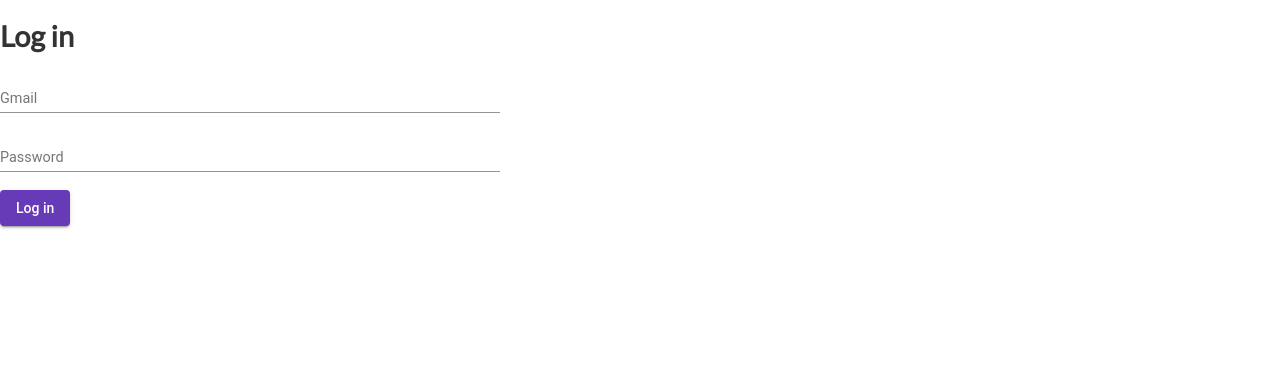
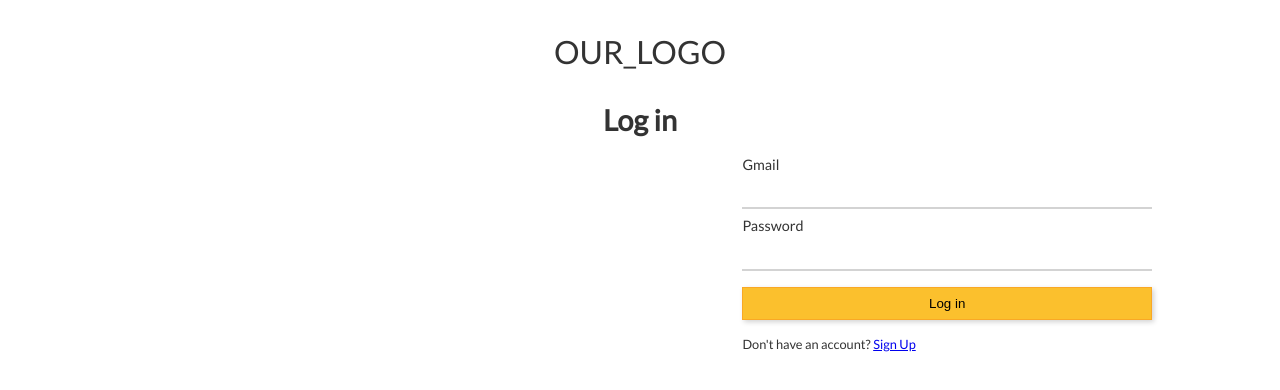
Before and after one commit to SakshiShreya/chagmo-app, an Angular app in the folder client/: page / in a window 1280 px wide. Shown: the top 390 px of the page. Built offline with nearby package versions, Linux system fonts and the light colour scheme.

Commit message:
Designed Login page | did some changes in signup to match login | removed Angular Material | changed project name in readme

```diff
--- a/client/package.json
+++ b/client/package.json
@@ -17,7 +17,6 @@
     "@angular/compiler": "~7.1.0",
     "@angular/core": "~7.1.0",
     "@angular/forms": "~7.1.0",
-    "@angular/material": "^7.2.1",
     "@angular/platform-browser": "~7.1.0",
     "@angular/platform-browser-dynamic": "~7.1.0",
     "@angular/router": "~7.1.0",
--- a/client/src/app/app.module.ts
+++ b/client/src/app/app.module.ts
@@ -2,8 +2,6 @@ import { BrowserModule } from "@angular/platform-browser";
 import { NgModule } from "@angular/core";
 
 import { BrowserAnimationsModule } from "@angular/platform-browser/animations";
-import { MatButtonModule } from '@angular/material/button';
-import { MatInputModule } from '@angular/material/input';
 
 import { AppRoutingModule } from "./app-routing.module";
 import { AppComponent } from "./app.component";
@@ -68,9 +66,7 @@ const appRouters: Routes = [
     RouterModule.forRoot(appRouters),
     HttpClientModule,
     FormsModule,
-    BrowserAnimationsModule,
-    MatButtonModule,
-    MatInputModule
+    BrowserAnimationsModule
   ],
   providers: [
     AccountService,
--- a/client/src/app/home/home.component.css
+++ b/client/src/app/home/home.component.css
@@ -1,5 +1,66 @@
-.example-full-width{
-    min-width: 150px;
-    max-width: 500px;
+label {
+    display: block;
+  }
+
+  .logo {
+    margin: 2rem;
+    font-size: 2rem;
+  }
+
+  .content {
+    margin: 0 10%;
+  }
+
+  .main-container {
+    display: flex;
+  }
+
+  .left-side {
+    width: 150%;
+  }
+
+  .right-side {
     width: 100%;
-}
+  }
+
+  input {
+    outline: none;
+    width: 100%;
+    padding: 0.5rem 0;
+    border: transparent;
+    border-bottom: 2px solid lightgray;
+    margin: 0.2rem 0 0.5rem;
+    transition: 200ms;
+  }
+
+  input:hover {
+    border-bottom: 2px solid gray;
+  }
+
+  input:focus {
+    border-bottom: 2px solid #fbc02d;
+  }
+
+  .submit {
+    background: #fbc02d;
+    border: 1px solid #F9A825;
+    padding: 0.5rem;
+    width: 100%;
+    margin: 0.5rem 0 0.2rem;
+    box-shadow: 2px 2px 5px lightgray;
+    transition: 200ms;
+  }
+
+  .submit:focus, .submit:hover {
+    box-shadow: 2px 2px 5px gray;
+  }
+
+  .small {
+    font-size: 0.8rem;
+  }
+
+  @media(max-width: 720px) {
+    .main-container {
+      display: block;
+    }
+  }
--- a/client/src/app/home/home.component.html
+++ b/client/src/app/home/home.component.html
@@ -1,13 +1,22 @@
-<div class="text-center m-2" >
-  <h1>Log in</h1>
+<div class="content">
+  <div class="center-align logo">OUR_LOGO</div>
+  <div class="center-align"><h1>Log in</h1></div>
+  <div class="main-container">
+      <div class="left-side"><!--Don't touch it. This div is for the background--></div>
+      <div class="right-side">
+        <form #accountForm="ngForm" (ngSubmit)="logIn(accountForm.value)">
+          <div class="form-groups">
+          <label for="gmail">Gmail</label>
+          <input type="email" id="gmail" ngModel name="gmail" class="form-control" />
+          </div>
+          <div class="form-groups">
+          <label for="password">Password</label>
+          <input type="password" id="password" ngModel name="password" class="form-control" />
+          </div>
+          <button class="submit">Log in</button>
+          <p class="small">Don't have an account? <a href="/sign-up">Sign Up</a></p>
+      </form>
+      </div>
+  </div>
+
 </div>
-
-<form #accountForm="ngForm" (ngSubmit)="logIn(accountForm.value)">
-    <mat-form-field class="example-full-width">
-        <input matInput placeholder="Gmail" id="gmail" ngModel name="gmail" >
-    </mat-form-field><br>
-    <mat-form-field class="example-full-width">
-        <input matInput placeholder="Password" id="password" ngModel name="password" >
-    </mat-form-field><br>
-    <button mat-raised-button color="primary" class="m-2" >Log in</button>
-</form>
--- a/client/src/app/sign-up/sign-up.component.css
+++ b/client/src/app/sign-up/sign-up.component.css
@@ -30,6 +30,11 @@ input {
   border: transparent;
   border-bottom: 2px solid lightgray;
   margin: 0.2rem 0 0.5rem;
+  transition: 200ms;
+}
+
+input:hover {
+  border-bottom: 2px solid gray;
 }
 
 input:focus {
@@ -42,6 +47,12 @@ input:focus {
   padding: 0.5rem;
   width: 100%;
   margin: 0.5rem 0 0.2rem;
+  box-shadow: 2px 2px 5px lightgray;
+  transition: 200ms;
+}
+
+.submit:focus, .submit:hover {
+  box-shadow: 2px 2px 5px gray;
 }
 
 .small {
--- a/client/src/app/sign-up/sign-up.component.html
+++ b/client/src/app/sign-up/sign-up.component.html
@@ -6,26 +6,26 @@
     <div class="right-side">
       <form #accountForm="ngForm" (ngSubmit)="addAccount(accountForm.value)">
         <div class="form-groups">
-          <label for="gmail" class="m-2">Gmail</label>
+          <label for="gmail">Gmail</label>
           <input type="email" id="gmail" ngModel name="gmail" class="form-control" />
         </div>
         <div class="form-groups">
-          <label for="first_name" class="m-2">First Name</label>
+          <label for="first_name">First Name</label>
           <input type="text" id="first_name" ngModel name="first_name" class="form-control" />
         </div>
         <div class="form-groups">
-          <label for="last_name" class="m-2">Last Name</label>
+          <label for="last_name">Last Name</label>
           <input type="text" id="last_name" ngModel name="last_name" class="form-control" />
         </div>
         <div class="form-groups">
-          <label for="password" class="m-2">Password</label>
+          <label for="password">Password</label>
           <input type="password" id="password" ngModel name="password" class="form-control" />
         </div>
         <div class="form-groups">
-          <label for="re-password" class="m-2">Confirm passoword</label>
+          <label for="re-password">Confirm passoword</label>
           <input type="password" id="re-password" ngModel name="re-password" class="form-control" />
         </div>
-        <button class="btn submit m-2">Sign up</button>
+        <button class="submit">Sign up</button>
         <p class="small">Already have an account? <a href="/">Log In</a></p>
       </form>
     </div>
```
Also changed, not shown: 1 other file (tests, documents, lock files or other folders).
